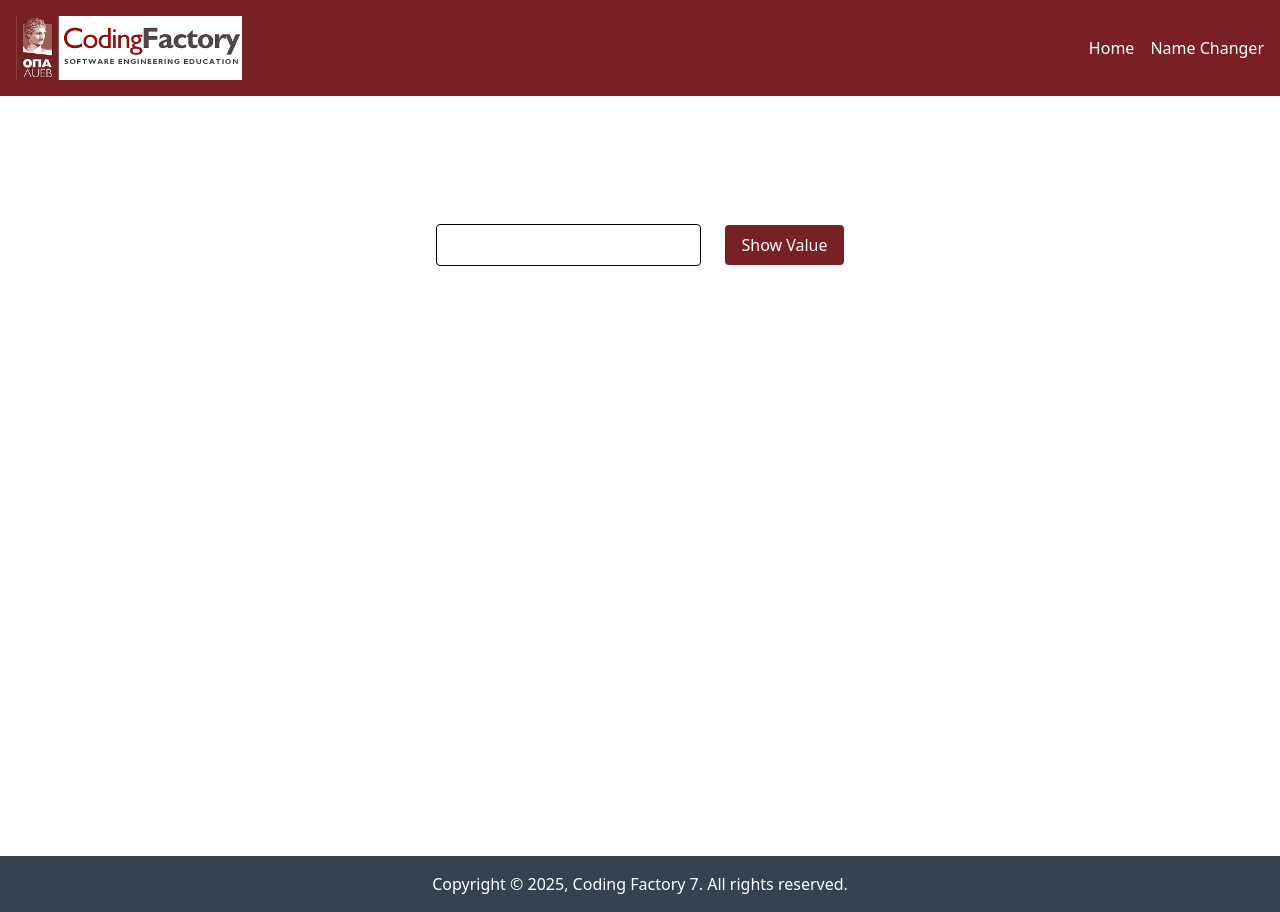
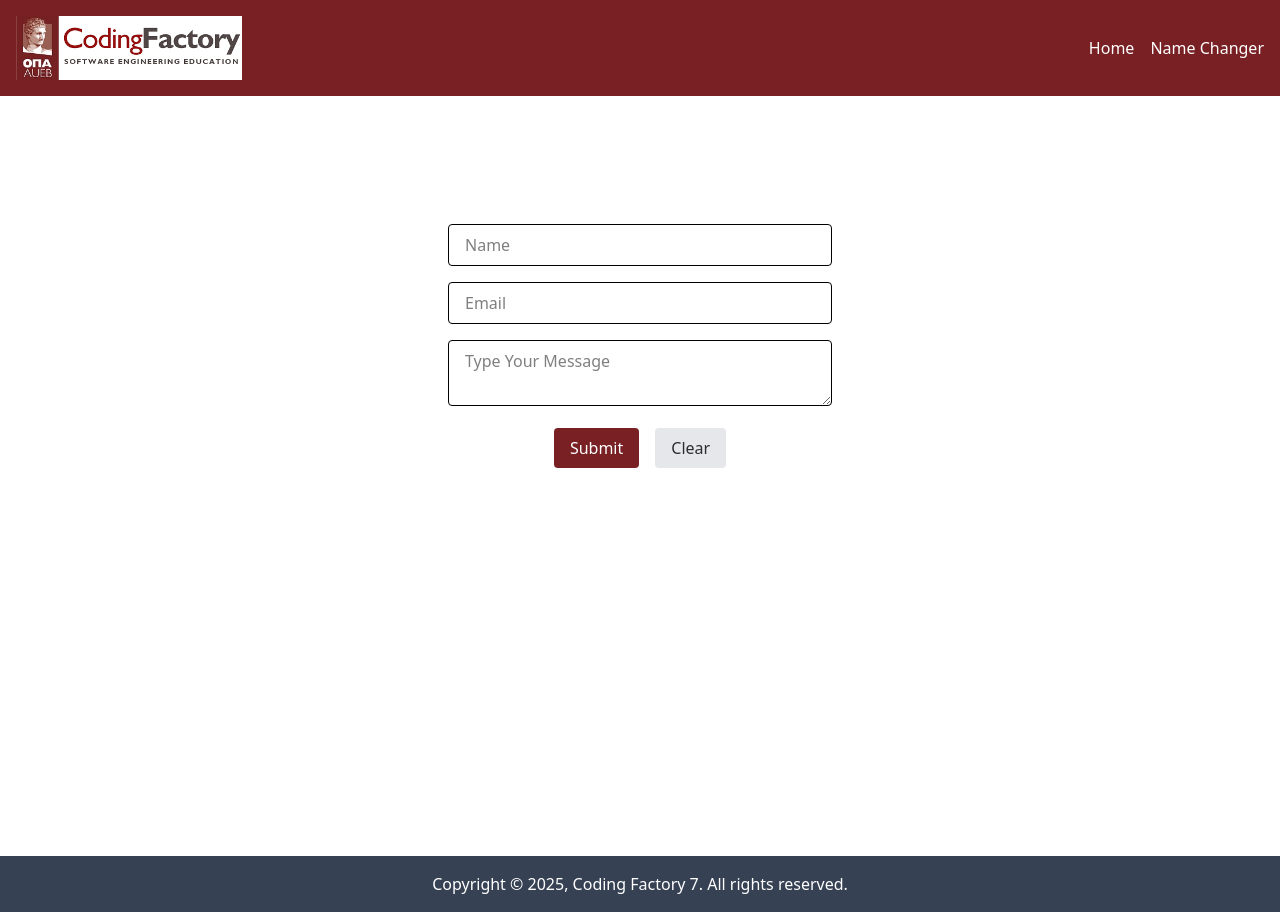
Before and after one commit to dionysisvossos/cf7-components-intro, a React (Vite) app: page / in a window 1280 px wide. Built offline with nearby package versions, Linux system fonts and the light colour scheme.

Commit message:
feat: add MultiFieldForm component w/ HTML validation

```diff
--- a/src/App.tsx
+++ b/src/App.tsx
@@ -29,7 +29,8 @@ import RouterExamplesLayout from "./components/RouterExamplesLayout.tsx";
 import AutoRedirectPage from "./pages/AutoRedirectPage.tsx";
 import NotFoundPage from "./pages/NotFoundPage.tsx";
 // import FocusInput from "./components/FocusInput.tsx";
-import UncontrolledInput from "./components/UncontrolledInput.tsx";
+// import UncontrolledInput from "./components/UncontrolledInput.tsx";
+import MultifieldForm from "./components/MultiFieldForm.tsx";
 
 
 
@@ -72,7 +73,8 @@ function App() {
             <Routes>
                 <Route element={<RouterLayout />}>
                     {/*<Route path="/" element={<HomePage />}/>*/}
-                    <Route index element={<UncontrolledInput />}/>
+                    {/*<Route index element={<UncontrolledInput />}/>*/}
+                    <Route index element={<MultifieldForm/>}/>
                     <Route path="users/:userId" element={<UserPage />}/>
                     <Route path="users" element={<UserPage />}/>
                 </Route>
--- /dev/null
+++ b/src/components/MultiFieldForm.tsx
@@ -0,0 +1,104 @@
+import {useState} from "react";
+import * as React from "react";
+
+type FormValues = {
+    name: string;
+    email: string;
+    message: string;
+};
+
+const initialValues = {
+    name: '',
+    email: '',
+    message: '',
+}
+
+const MultiFieldForm = () => {
+    const [values, setValues] = useState<FormValues>(initialValues);
+    const [submittedData, setSubmittedData] = useState<FormValues | null>(null);
+
+    const handleSubmit = (e: React.FormEvent) => {
+        e.preventDefault();
+        setSubmittedData(values);
+        console.log("Form submitted with values:", values);
+        // Here you can handle the form submission, e.g., send data to an API
+        setValues(initialValues); // Reset form after submission
+
+    };
+
+    const handleChange = (e: React.ChangeEvent<HTMLInputElement | HTMLTextAreaElement> ) => {
+        const { name, value } = e.target;
+        setValues((prevValues) => ({
+            ...prevValues,
+            [name]: value,
+        }));
+    };
+
+    const handleClear = () => {
+        setValues(initialValues); // Reset form values
+        setSubmittedData(null); // Clear submitted data
+        console.log("Form cleared");
+
+    };
+
+    return(
+        <>
+            <div className="flex text-center max-w-sm mx-auto mt-8">
+                <form onSubmit={handleSubmit} className="space-y-4">
+                    <input
+                        type="text"
+                        name="name"
+                        value={values.name}
+                        placeholder="Name"
+                        onChange={handleChange}
+                        className="w-full px-4 py-2 rounded border"
+                        required
+                    />
+
+                    <input
+                        type="email"
+                        name="email"
+                        value={values.email}
+                        placeholder="Email"
+                        onChange={handleChange}
+                        className="w-full px-4 py-2 rounded border"
+                        required
+                    />
+
+                    <textarea
+                        name="message"
+                        value={values.message}
+                        placeholder="Type Your Message"
+                        className="w-full px-4 py-2 rounded border">
+                        required
+                    </textarea>
+
+                    <div className="flex gap-4 justify-center">
+                        <button
+                            type="submit"
+                            className="px-4 py-2 bg-cf-dark-red text-white rounded">
+                            Submit
+                        </button>
+                        <button
+                        type="button"
+                        onClick={handleClear}
+                        className="px-4 py-2 bg-gray-200 text-cf-gray rounded">
+                            Clear
+                        </button>
+                    </div>
+
+                    { submittedData && (
+                    <div className="mt-4">
+                        <h2 className="text-lg font-semibold">Submitted Data</h2>
+                        <p><strong>Name:</strong> {submittedData.name} </p>
+                        <p><strong>Email:</strong> {submittedData.email} </p>
+                        <p><strong>Message:</strong> {submittedData.message} </p>
+                    </div>
+                    )}
+                </form>
+            </div>
+        </>
+    )
+};
+
+export default MultiFieldForm;
```
